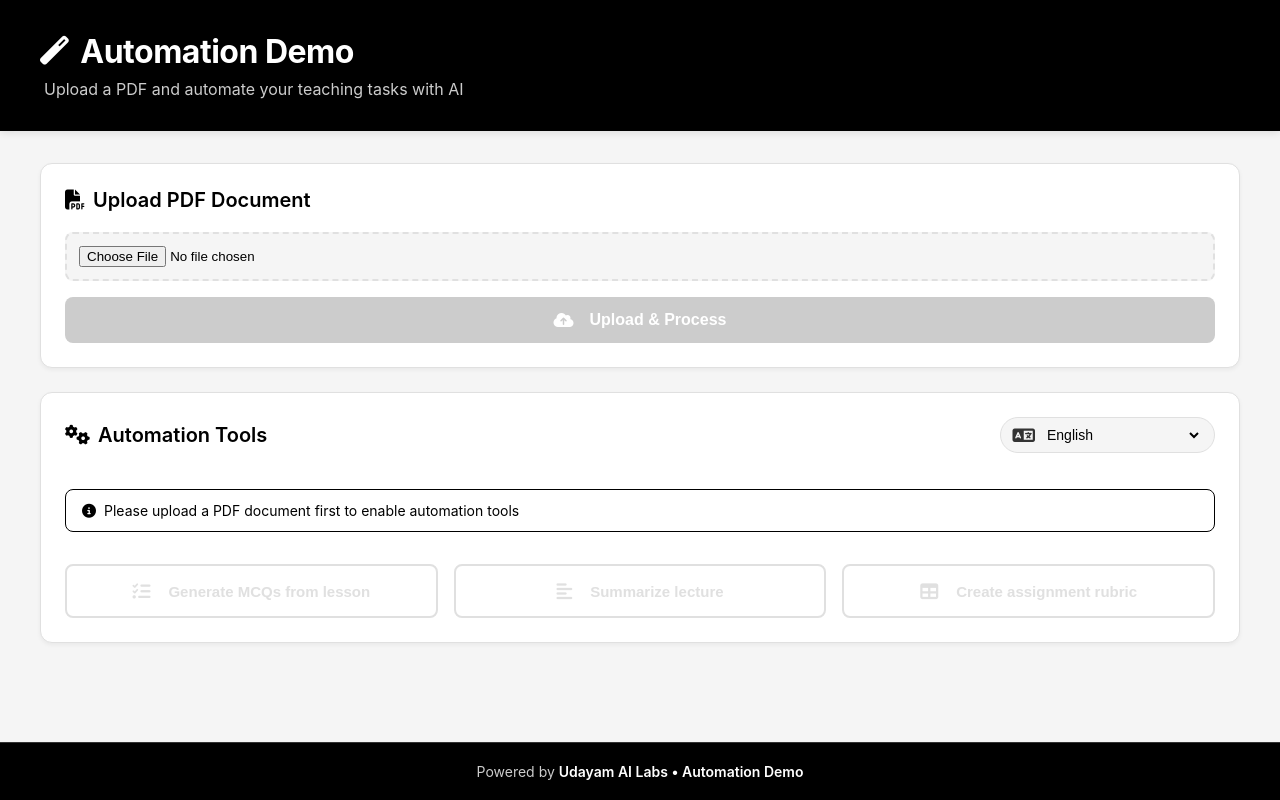
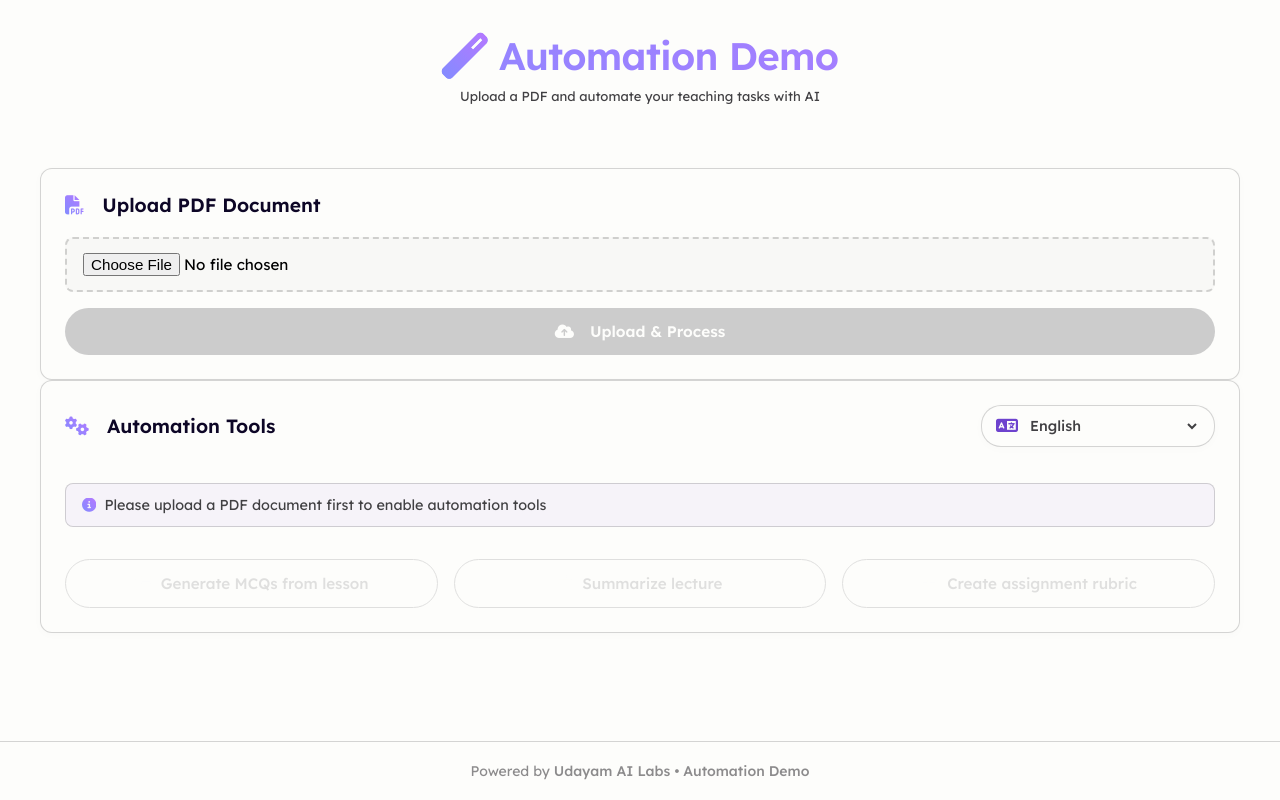
Before and after one commit to DesaiVishal-16/Automation-tool, a website: page public/index.html in a window 1280 px wide. Drawn offline with Linux system fonts and the light colour scheme; a web font is replaced by a local one.

Commit message:
Update: Updated the UI

```diff
--- a/public/style.css
+++ b/public/style.css
@@ -1,30 +1,60 @@
+
+@import url('https://fonts.googleapis.com/css2?family=Lexend:wght@100..900&family=Noto+Color+Emoji&family=Poppins:ital,wght@0,100;0,200;0,300;0,400;0,500;0,600;0,700;0,800;0,900;1,100;1,200;1,300;1,400;1,500;1,600;1,700;1,800;1,900&display=swap');
+
 :root {
-  --primary-color: #000000;
-  --secondary-color: #333333;
-  --accent-color: #000000;
-  --background-color: #ffffff;
-  --surface-color: #f5f5f5;
-  --text-color: #000000;
-  --border-color: #e0e0e0;
-  --success-color: #000000;
-  --error-color: #000000;
+    --gradient: linear-gradient(45deg, rgba(130, 140, 255, 1) 0%, rgba(181, 120, 255, 1) 100%, rgba(118, 94, 255, 1) 50%);
+    --textColour: #0D0626;
+    --white: #FDFDFB;
+    --violet: #6E43CE;
+    --orange: #FD8054;
+    --gray: #414043;
+    --borderWidth: solid 1px rgba(0, 0, 0, 0.16);
+    --modalBg: rgba(255, 255, 255, 0.95);
 }
 
 * {
     margin: 0;
     padding: 0;
     box-sizing: border-box;
+    font-family: "Lexend", sans-serif;
+    font-optical-sizing: auto;
+    font-weight: 400;
+    font-style: normal;
+    scrollbar-width: thin;
+    scrollbar-color: rgba(0, 0, 0, 0.15) transparent;
 }
 
 body {
     margin: 0;
-  font-family: 'Inter', -apple-system, BlinkMacSystemFont, 'Segoe UI', 'Roboto', 'Oxygen',
-    'Ubuntu', 'Cantarell', 'Fira Sans', 'Droid Sans', 'Helvetica Neue',
-    sans-serif;
     -webkit-font-smoothing: antialiased;
     -moz-osx-font-smoothing: grayscale;
-  background-color: var(--surface-color);
-  color: var(--text-color);
+    background: var(--white);
+    min-height: 100vh;
+    display: flex;
+    flex-direction: column;
+}
+
+::-webkit-scrollbar {
+    width: 4px;
+    height: 4px;
+}
+
+::-webkit-scrollbar-track {
+    background: transparent;
+}
+
+::-webkit-scrollbar-thumb {
+    background: rgba(0, 0, 0, 0.15);
+    border-radius: 4px;
+    transition: background 0.3s ease;
+}
+
+::-webkit-scrollbar-thumb:hover {
+    background: rgba(0, 0, 0, 0.25);
+}
+
+::-webkit-scrollbar-thumb:active {
+    background: rgba(0, 0, 0, 0.35);
 }
 
 .app {
@@ -34,80 +64,114 @@ body {
 }
 
 .app-header {
-  background: var(--primary-color);
-  color: #ffffff;
+    background: transparent;
+    color: var(--textColour);
     padding: 32px 24px;
-  box-shadow: 0 2px 8px rgba(0, 0, 0, 0.1);
+    box-shadow: none;
+    text-align: center;
+    display: flex;
+    flex-direction: column;
+    align-items: center;
+    gap: 1rem;
+    position: relative;
 }
 
 .header-content {
     max-width: 1200px;
     margin: 0 auto;
+    width: 100%;
 }
 
 .app-header h1 {
-  font-size: 32px;
-  font-weight: 700;
+    font-size: 2.4rem;
+    font-weight: 600;
     margin-bottom: 8px;
-  letter-spacing: -0.5px;
+    letter-spacing: -0.02em;
     display: flex;
     align-items: center;
+    justify-content: center;
+    background: var(--gradient);
+    background-clip: border-box;
+    -webkit-background-clip: text;
+    -webkit-text-fill-color: transparent;
+    background-clip: text;
 }
 
 .header-icon {
     margin-right: 12px;
-  font-size: 0.9em;
+    font-size: 1.2em;
+    background: var(--gradient);
+    -webkit-background-clip: text;
+    -webkit-text-fill-color: transparent;
+    background-clip: text;
 }
 
 .subtitle {
-  font-size: 16px;
-  color: #cccccc;
+    font-size: 0.82rem;
+    color: var(--gray);
     font-weight: 400;
-  margin-left: 4px;
+    margin-left: 0;
 }
 
 .app-main {
     flex: 1;
     padding: 32px 24px;
+    display: flex;
+    flex-direction: column;
+    gap: 24px;
 }
 
 .container {
     max-width: 1200px;
     margin: 0 auto;
+    width: 100%;
 }
 
 .app-footer {
-  background: var(--primary-color);
-  color: #cccccc;
+    background: transparent;
+    color: rgba(65, 64, 67, 0.6);
     text-align: center;
     padding: 20px 24px;
     font-size: 14px;
-  border-top: 1px solid var(--secondary-color);
+    border-top: var(--borderWidth);
 }
 
 .app-footer strong {
-  color: #ffffff;
-  font-weight: 600;
+    color: rgba(65, 64, 67, 0.6);
+    font-weight: 500;
 }
 
 /* PDF Upload Styles */
 .pdf-upload {
-  background: var(--background-color);
-  border: 1px solid var(--border-color);
+    background: var(--white);
+    border: var(--borderWidth);
     border-radius: 12px;
     padding: 24px;
-  margin-bottom: 24px;
-  box-shadow: 0 2px 4px rgba(0, 0, 0, 0.05);
+    margin-bottom: 0;
+    box-shadow: 0 2px 10px rgba(0, 0, 0, 0.02);
+    transition: all 0.3s ease;
+}
+
+.pdf-upload:hover {
+    box-shadow: 0 4px 15px rgba(110, 67, 206, 0.08);
 }
 
 .pdf-upload h2 {
     margin-top: 0;
     margin-bottom: 20px;
-  color: var(--primary-color);
-  font-size: 20px;
+    color: var(--textColour);
+    font-size: 1.2rem;
     font-weight: 600;
     display: flex;
     align-items: center;
+    gap: 10px;
+}
+
+.pdf-upload h2 .icon {
+    background: var(--gradient);
+    -webkit-background-clip: text;
+    -webkit-text-fill-color: transparent;
+    background-clip: text;
 }
 
 .upload-container {
@@ -117,18 +181,19 @@ body {
 }
 
 .file-input {
-  padding: 12px;
-  border: 2px dashed var(--border-color);
+    padding: 14px 16px;
+    border: 2px dashed rgba(0, 0, 0, 0.16);
     border-radius: 8px;
-  background: var(--surface-color);
+    background: rgba(0, 0, 0, 0.02);
     cursor: pointer;
     transition: all 0.3s ease;
     width: 100%;
+    font-size: 0.95rem;
 }
 
 .file-input:hover:not(:disabled) {
-  border-color: var(--secondary-color);
-  background: #f0f0f0;
+    border-color: var(--violet);
+    background: rgba(110, 67, 206, 0.03);
 }
 
 .file-input:disabled {
@@ -139,16 +204,20 @@ body {
 .file-info {
     display: flex;
     align-items: center;
-  gap: 8px;
-  padding: 12px;
-  background: var(--surface-color);
+    gap: 10px;
+    padding: 12px 16px;
+    background: rgba(110, 67, 206, 0.05);
     border-radius: 8px;
     font-size: 14px;
-  border: 1px solid var(--border-color);
+    border: var(--borderWidth);
 }
 
 .file-icon {
-  font-size: 20px;
+    font-size: 1.4rem;
+    background: var(--gradient);
+    -webkit-background-clip: text;
+    -webkit-text-fill-color: transparent;
+    background-clip: text;
     display: flex;
     align-items: center;
 }
@@ -156,21 +225,21 @@ body {
 .file-name {
     flex: 1;
     font-weight: 500;
-  color: var(--text-color);
+    color: var(--textColour);
 }
 
 .file-size {
-  color: #666666;
+    color: var(--gray);
     font-size: 12px;
 }
 
 .upload-btn {
     padding: 14px 24px;
-  background: var(--primary-color);
-  color: #ffffff;
+    background: var(--violet);
+    color: var(--white);
     border: none;
-  border-radius: 8px;
-  font-size: 16px;
+    border-radius: 25px;
+    font-size: 0.96rem;
     font-weight: 600;
     cursor: pointer;
     transition: all 0.3s ease;
@@ -181,33 +250,47 @@ body {
 }
 
 .upload-btn:hover:not(:disabled) {
-  background: var(--secondary-color);
+    background: var(--orange);
     transform: translateY(-2px);
-  box-shadow: 0 4px 12px rgba(0, 0, 0, 0.15);
+    box-shadow: 0 4px 12px rgba(110, 67, 206, 0.2);
 }
 
 .upload-btn:disabled {
     background: #cccccc;
     cursor: not-allowed;
     transform: none;
+    box-shadow: none;
 }
 
 /* Automation Section Styles */
 .automation-section {
-  background: var(--background-color);
-  border: 1px solid var(--border-color);
+    background: var(--white);
+    border: var(--borderWidth);
     border-radius: 12px;
     padding: 24px;
-  box-shadow: 0 2px 4px rgba(0, 0, 0, 0.05);
+    box-shadow: 0 2px 10px rgba(0, 0, 0, 0.02);
+    transition: all 0.3s ease;
+}
+
+.automation-section:hover {
+    box-shadow: 0 4px 15px rgba(110, 67, 206, 0.08);
 }
 
 .automation-section h2 {
     margin: 0;
-  color: var(--primary-color);
-  font-size: 20px;
+    color: var(--textColour);
+    font-size: 1.2rem;
     font-weight: 600;
     display: flex;
     align-items: center;
+    gap: 10px;
+}
+
+.automation-section h2 .icon {
+    background: var(--gradient);
+    -webkit-background-clip: text;
+    -webkit-text-fill-color: transparent;
+    background-clip: text;
 }
 
 .section-header {
@@ -223,15 +306,16 @@ body {
     display: flex;
     align-items: center;
     gap: 8px;
-  background: var(--surface-color);
-  padding: 4px 12px;
+    background: var(--white);
+    padding: 6px 14px;
     border-radius: 20px;
-  border: 1px solid var(--border-color);
+    border: var(--borderWidth);
+    box-shadow: 0 2px 10px rgba(0, 0, 0, 0.02);
 }
 
 .lang-selector label {
-  color: var(--secondary-color);
-  font-size: 18px;
+    color: var(--violet);
+    font-size: 1.1rem;
     display: flex;
     align-items: center;
 }
@@ -239,9 +323,9 @@ body {
 .lang-select {
     border: none;
     background: transparent;
-  font-size: 14px;
+    font-size: 0.9rem;
     font-weight: 500;
-  color: var(--text-color);
+    color: var(--gray);
     cursor: pointer;
     outline: none;
     padding: 4px 0;
@@ -266,15 +350,15 @@ body {
 }
 
 .action-btn {
-  padding: 16px 24px;
-  background: var(--background-color);
-  color: var(--primary-color);
-  border: 2px solid var(--primary-color);
-  border-radius: 8px;
-  font-size: 15px;
-  font-weight: 600;
+    padding: 14px 20px;
+    background: var(--white);
+    color: var(--textColour);
+    border: 1px solid rgba(0, 0, 0, 0.25);
+    border-radius: 25px;
+    font-size: 0.95rem;
+    font-weight: 500;
     cursor: pointer;
-  transition: all 0.3s cubic-bezier(0.4, 0, 0.2, 1);
+    transition: all 0.3s ease;
     display: flex;
     align-items: center;
     justify-content: center;
@@ -283,10 +367,11 @@ body {
 }
 
 .action-btn:hover:not(:disabled) {
-  background: var(--primary-color);
-  color: #ffffff;
+    background: var(--violet);
+    color: var(--white);
+    border-color: var(--violet);
     transform: translateY(-2px);
-  box-shadow: 0 4px 12px rgba(0, 0, 0, 0.1);
+    box-shadow: 0 4px 12px rgba(110, 67, 206, 0.2);
 }
 
 .action-btn:disabled {
@@ -294,20 +379,38 @@ body {
     color: #cccccc;
     cursor: not-allowed;
     opacity: 0.6;
+    transform: none;
+    box-shadow: none;
+}
+
+.action-btn .icon {
+    background: inherit;
+    -webkit-background-clip: text;
+    -webkit-text-fill-color: transparent;
+    background-clip: text;
+    margin-right: 0;
+}
+
+.action-btn:hover:not(:disabled) .icon {
+    background: var(--white);
+    -webkit-background-clip: text;
+    -webkit-text-fill-color: transparent;
+    background-clip: text;
 }
 
 .action-btn i {
-  font-size: 1.2em;
+    font-size: 1.1em;
 }
 
 /* Result Styles */
 .result-container {
     margin-top: 32px;
-  background: var(--surface-color);
-  border: 1px solid var(--border-color);
+    background: var(--white);
+    border: var(--borderWidth);
     border-radius: 12px;
     overflow: hidden;
     animation: slideUp 0.4s ease-out;
+    box-shadow: 0 4px 20px rgba(0, 0, 0, 0.03);
 }
 
 @keyframes slideUp {
@@ -317,8 +420,8 @@ body {
 
 .result-header {
     padding: 16px 24px;
-  background: var(--primary-color);
-  color: #ffffff;
+    background: var(--white);
+    border-bottom: var(--borderWidth);
     display: flex;
     justify-content: space-between;
     align-items: center;
@@ -326,17 +429,29 @@ body {
 
 .result-header h3 {
     margin: 0;
-  font-size: 18px;
+    font-size: 1.1rem;
     font-weight: 600;
+    color: var(--textColour);
+    display: flex;
+    align-items: center;
+    gap: 10px;
+}
+
+.result-header h3 .icon {
+    background: var(--gradient);
+    -webkit-background-clip: text;
+    -webkit-text-fill-color: transparent;
+    background-clip: text;
 }
 
 .copy-btn {
-  background: rgba(255, 255, 255, 0.2);
-  border: 1px solid rgba(255, 255, 255, 0.3);
-  color: #ffffff;
-  padding: 6px 12px;
-  border-radius: 4px;
-  font-size: 13px;
+    background: transparent;
+    border: 1px solid rgba(0, 0, 0, 0.16);
+    color: var(--violet);
+    padding: 8px 14px;
+    border-radius: 20px;
+    font-size: 0.85rem;
+    font-weight: 500;
     cursor: pointer;
     transition: all 0.2s;
     display: flex;
@@ -345,15 +460,16 @@ body {
 }
 
 .copy-btn:hover {
-  background: rgba(255, 255, 255, 0.3);
+    background: rgba(110, 67, 206, 0.1);
+    border-color: var(--violet);
 }
 
 .result-content {
     padding: 24px;
-  font-size: 15px;
+    font-size: 0.96rem;
     line-height: 1.7;
-  color: var(--text-color);
-  background: #ffffff;
+    color: var(--gray);
+    background: var(--white);
     white-space: pre-wrap;
     max-height: 600px;
     overflow-y: auto;
@@ -362,7 +478,8 @@ body {
 .result-content h1, .result-content h2, .result-content h3 {
     margin-top: 20px;
     margin-bottom: 12px;
-  color: var(--primary-color);
+    color: var(--textColour);
+    font-weight: 600;
 }
 
 .result-content p {
@@ -381,34 +498,50 @@ body {
 /* Messages */
 .error-message {
     padding: 12px 16px;
-  background: #fff5f5;
-  border: 1px solid #000000;
+    background: rgba(255, 75, 43, 0.08);
+    border: solid 1px rgba(255, 75, 43, 0.3);
     border-radius: 8px;
-  color: #000000;
-  font-size: 14px;
+    color: #ff4b2b;
+    font-size: 0.9rem;
     margin-top: 16px;
     display: flex;
     align-items: center;
 }
 
+.error-message .icon {
+    background: inherit;
+    -webkit-background-clip: text;
+    -webkit-text-fill-color: transparent;
+    background-clip: text;
+    margin-right: 8px;
+}
+
 .success-message {
     padding: 16px;
-  background: #ffffff;
-  border: 1px solid #000000;
+    background: rgba(110, 67, 206, 0.05);
+    border: var(--borderWidth);
     border-radius: 8px;
     margin-top: 16px;
 }
 
 .info-message {
     padding: 12px 16px;
-  background: #ffffff;
-  border: 1px solid #000000;
+    background: rgba(110, 67, 206, 0.05);
+    border: var(--borderWidth);
     border-radius: 8px;
-  color: #000000;
-  font-size: 14px;
+    color: var(--gray);
+    font-size: 0.9rem;
     margin-top: 16px;
     display: flex;
     align-items: center;
+}
+
+.info-message .icon {
+    background: var(--gradient);
+    -webkit-background-clip: text;
+    -webkit-text-fill-color: transparent;
+    background-clip: text;
+    margin-right: 8px;
 }
 
 /* Utility */
@@ -428,3 +561,50 @@ body {
     from { transform: rotate(0deg); }
     to { transform: rotate(360deg); }
 }
+
+/* Loading Indicator */
+.loading {
+    display: flex;
+    gap: 4px;
+    padding: 5px;
+}
+
+.loading span {
+    width: 6px;
+    height: 6px;
+    background: var(--violet);
+    border-radius: 50%;
+    animation: bounce 1.4s infinite ease-in-out both;
+}
+
+.loading span:nth-child(1) { animation-delay: -0.32s; }
+.loading span:nth-child(2) { animation-delay: -0.16s; }
+
+@keyframes bounce {
+    0%, 80%, 100% { transform: scale(0); }
+    40% { transform: scale(1); }
+}
+
+/* Responsive Design */
+@media (max-width: 768px) {
+    .app-header {
+        padding: 24px 16px;
+    }
+
+    .app-header h1 {
+        font-size: 1.8rem;
+    }
+
+    .app-main {
+        padding: 24px 16px;
+    }
+
+    .section-header {
+        flex-direction: column;
+        align-items: flex-start;
+    }
+
+    .button-group {
+        grid-template-columns: 1fr;
+    }
+}
```
Lines whose indentation alone changed are shown as unchanged.
